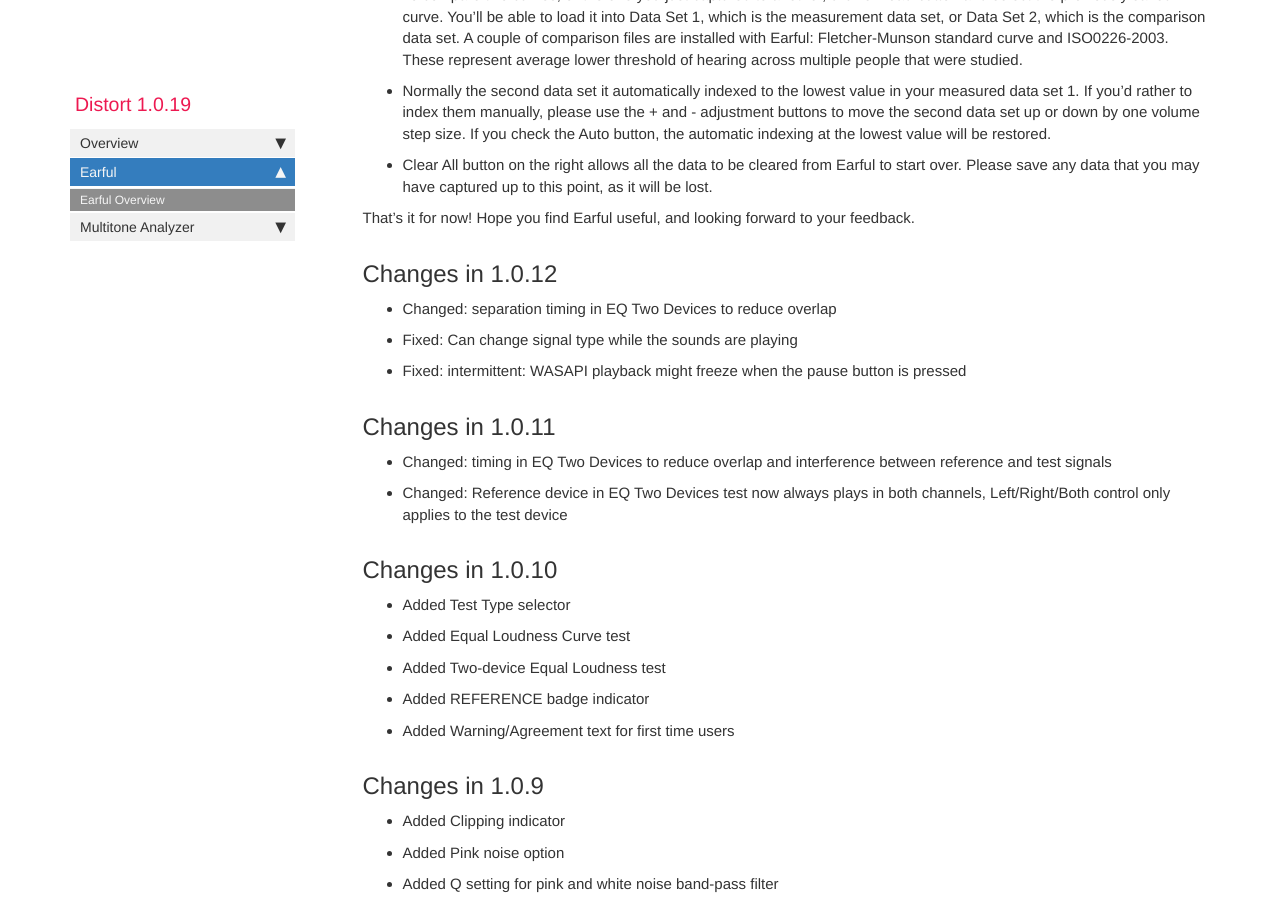
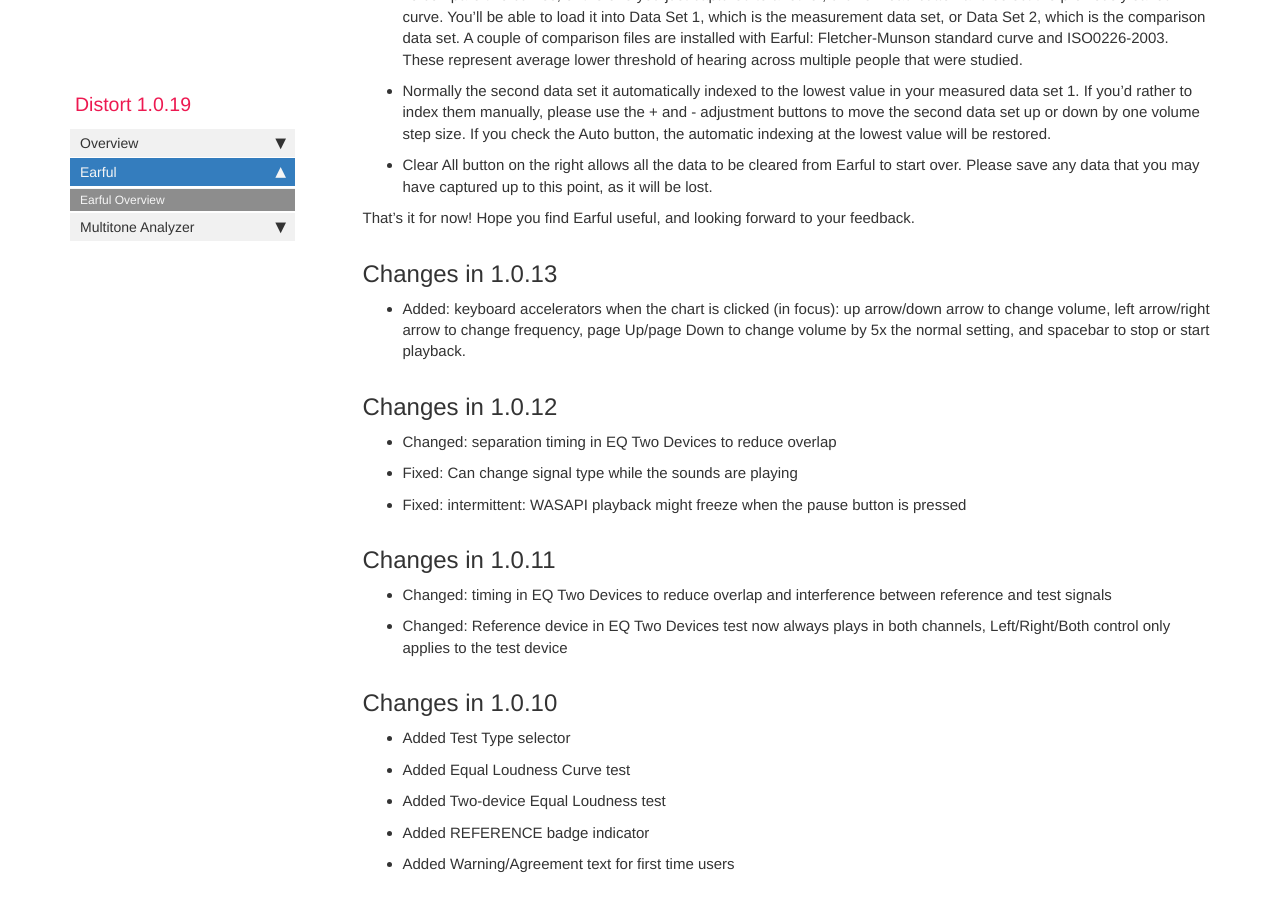
Before and after one commit to pkane2001/Distort, a Jekyll site: the page built from docs/earful.md, in a window 1280 px wide and 900 px high, scrolled down 3265 px. Built offline with Jekyll 4.4.1, drawn with Linux system fonts in a browser that asks for light colours; nearby versions of some CDN libraries; our own code applies the rules of GitHub Pages for plain Markdown files; comment, search, counter and statistics services are not loaded; some of the changed text lies outside the part shown.

Commit message:
Earful 1.0.13

```diff
--- a/docs/earful.md
+++ b/docs/earful.md
@@ -18,7 +18,7 @@ comments: true
 <br>
 
 
-<a href="EarfulSetup.zip">Download Earful for Windows v1.0.12   <input type="image" id="ear" alt="Earful" src="images/earful_logo.png" width="30" align="top" />   </a>
+<a href="EarfulSetup.zip">Download Earful for Windows v1.0.13   <input type="image" id="ear" alt="Earful" src="images/earful_logo.png" width="30" align="top" />   </a>
 
 
 
@@ -87,6 +87,8 @@ To determine equal loudness curve using a second audio device, set Test Type to
 
 That's it for now! Hope you find Earful useful, and looking forward to your feedback.
 
+## Changes in 1.0.13
+* Added: keyboard accelerators when the chart is clicked (in focus): up arrow/down arrow to change volume, left arrow/right arrow to change frequency, page Up/page Down to change volume by 5x the normal setting, and spacebar to stop or start playback.
 
 ## Changes in 1.0.12
 * Changed: separation timing in EQ Two Devices to reduce overlap
```
Also changed, not shown: other parts of docs/earful.md (+1 -1 lines), 1 other file.
